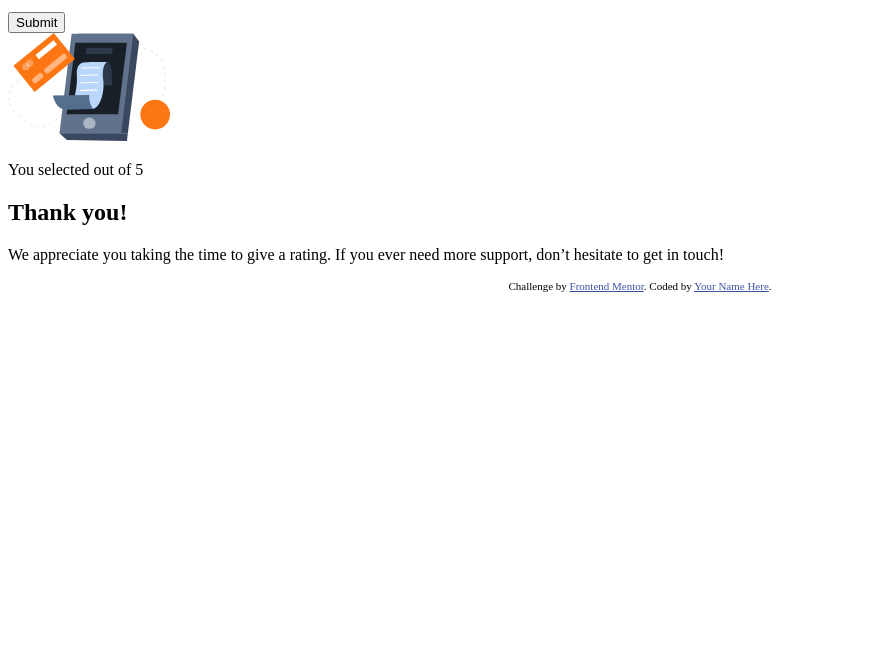
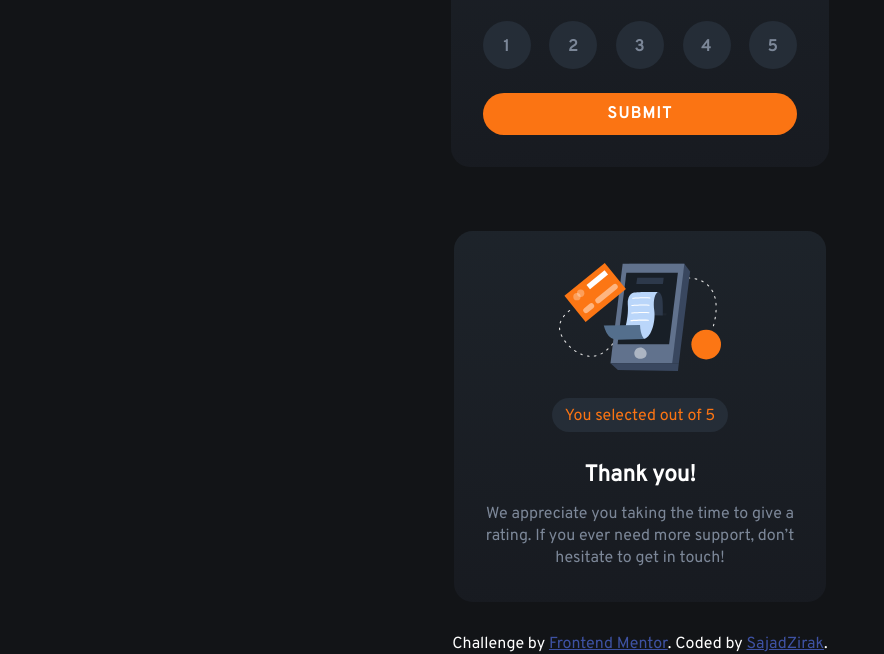
Before and after one commit to sajadzirak/interactive-rating-component, a plain HTML site: page src/index.html in a window 1280 px wide. Shown: the part 251-905 px from the top of the page, without its empty margins (0-884 px from the left). Before the commit the page ends 800 px from the top, so only its background shows below. Drawn offline with Linux system fonts and the light colour scheme.

Commit message:
styling finished :))

```diff
--- a/src/index.css
+++ b/src/index.css
@@ -32,9 +32,125 @@ The designs were created to the following widths:
 - Family: [Overpass](https://fonts.google.com/specimen/Overpass)
 - Weights: 400, 700 */
 
+* {
+    margin: 0;
+    padding: 0;
+    box-sizing: border-box;
+}
+
+body {
+    font-size: 15px;
+    font-family: "Overpass", sans-serif;
+    background-color: hsl(216, 12%, 8%);
+    display: flex;
+    flex-direction: column;
+    justify-content: center;
+    align-items: center;
+}
+
+
+
+button {
+    font-family: inherit;
+    font-size: 1rem;
+    cursor: pointer;
+}
+
+.main-container {
+    background: linear-gradient(
+        to bottom,
+        hsl(212, 18%, 14%),
+        hsl(220, 16%, 11%)
+      );
+    border-radius: 5%;
+    padding: 2rem;
+    margin: 2rem 0;
+}
+
+#star-icon {
+    background-color: hsl(213, 19%, 18%);
+    padding: 1rem;
+    border-radius: 50%;
+}
+
+.main-container h1, h2 {
+    color: #fff;
+    margin: 0.8rem 0;
+}
+
+.main-container p {
+    color: hsl(216, 12%, 54%);
+    line-height: 1.4rem;
+    font-size: 1rem;
+}
+
+.main-container ul {
+    list-style-type: none;
+    display: flex;
+    flex-direction: row;
+    justify-content: space-between;
+    margin: 1.5rem 0;
+}
+
+.main-container ul button {
+    background-color: hsl(213, 19%, 18%);
+    border: 0;
+    border-radius: 50%;
+    padding: 1rem;
+    color: hsl(216, 12%, 54%);
+    width: 3rem;
+    height: 3rem;
+}
+
+.main-container ul button:hover {
+    background-color: hsl(25, 97%, 53%);
+    color: #fff;
+    transition: 0.3s;
+}
+
+.main-container ul button:focus {
+    background-color: hsl(217, 12%, 63%);
+    color: #fff;
+}
+
+.main-container button {
+    background-color: hsl(25, 97%, 53%);
+    border: 0;
+    color: #fff;
+    border-radius: 1.7rem;
+    width: 100%;
+    padding: 0.7rem;
+    font-size: 1rem;
+    letter-spacing: 0.08rem;
+    font-weight: 700;
+}
+
+.main-container button:hover {
+    background-color: #fff;
+    color: hsl(25, 97%, 53%);
+    transition: 0.3s;
+}
+
+.thank-you {
+    display: flex;
+    flex-direction: column;
+    justify-content: center;
+    align-items: center;
+    text-align: center;
+}
+
+p.your-rate {
+    color: hsl(25, 97%, 53%);
+    background-color: hsl(213, 19%, 18%);
+    padding: 0.4rem 0.8rem 0.3rem;
+    margin: 1.7rem 0 1rem;
+    border-radius: 1.2rem;
+}
 
 .attribution {
-    font-size: 11px; text-align: center;
+    font-size: 1rem;
+    text-align: center;
+    color: #fff;
 }
 
 .attribution a {
--- a/src/index.html
+++ b/src/index.html
@@ -6,15 +6,18 @@
 
     <title>Interactive rating component</title>
     <link rel="stylesheet" href="index.css" />
+    <link rel="preconnect" href="https://fonts.googleapis.com">
+    <link rel="preconnect" href="https://fonts.gstatic.com" crossorigin>
+    <link href="https://fonts.googleapis.com/css2?family=Overpass&display=swap" rel="stylesheet">
   </head>
 
   <body>
     <div class="main-container">
-      <label><img src="../images/icon-star.svg" alt="" /></label>
+      <img id="star-icon" src="../images/icon-star.svg" alt="" />
       <h1>How did we do?</h1>
       <p>
-        Please let us know how we did with your support request. All feedback is
-        appreciated to help us improve our offering!
+        Please let us know how we did with your <br> support request. All feedback is
+        appreciated <br> to help us improve our offering!
       </p>
       <ul>
         <li><button>1</button></li>
@@ -23,20 +26,20 @@
         <li><button>4</button></li>
         <li><button>5</button></li>
       </ul>
-      <button class="submit-btn">Submit</button>
+      <button class="submit-btn">SUBMIT</button>
     </div>
 
-    <div class="main-container">
+    <div class="main-container thank-you">
       <img src="../images/illustration-thank-you.svg" alt="">
-      <p>
+      <p class="your-rate">
         You selected
         <!-- Add rating here -->
         out of 5
       </p>
       <h2>Thank you!</h2>
       <p>
-        We appreciate you taking the time to give a rating. If you ever need
-        more support, don’t hesitate to get in touch!
+        We appreciate you taking the time to give a <br> rating. If you ever need
+        more support, don’t <br> hesitate to get in touch!
       </p>
     </div>
 
@@ -44,7 +47,7 @@
       Challenge by
       <a href="https://www.frontendmentor.io?ref=challenge" target="_blank"
         >Frontend Mentor</a
-      >. Coded by <a href="#">Your Name Here</a>.
+      >. Coded by <a href="https://www.github.com/sajadzirak">SajadZirak</a>.
     </div>
 
     <script src="index.js"></script>
```
